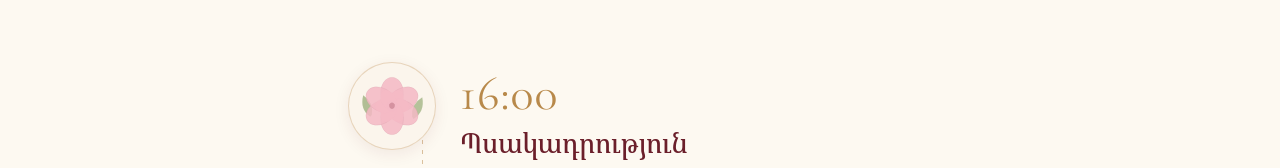
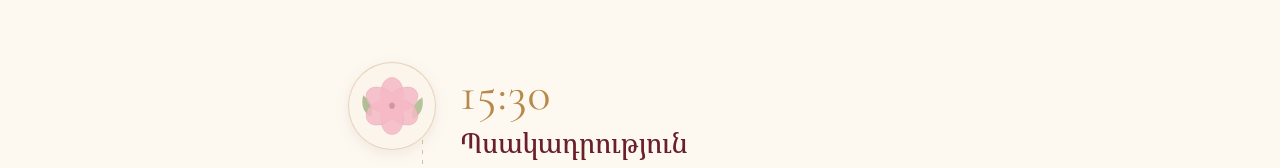
Before and after one commit to agasy18/wedding-invite-2A, a React (Vite) app: page / in a window 1280 px wide. Shown: the part 3017-3185 px from the top of the page. Built offline with nearby package versions, Linux system fonts and the light colour scheme; a web font is replaced by a local one.

Commit message:
Update CountdownSection and ScheduleSection times to 15:30

```diff
--- a/src/sections.jsx
+++ b/src/sections.jsx
@@ -111,7 +111,7 @@ export const HeroSection = ({ guestName }) => {
 // --- Section 2: Countdown ---------------------------------------------------
 
 export const CountdownSection = () => {
-  const target = useMemo(() => new Date('2026-09-06T16:00:00+04:00').getTime(), []);
+  const target = useMemo(() => new Date('2026-09-06T15:30:00+04:00').getTime(), []);
   const [now, setNow] = useState(Date.now());
   useEffect(() => {
     const id = setInterval(() => setNow(Date.now()), 1000);
@@ -203,7 +203,7 @@ const TickDigit = ({ digit }) => {
 export const ScheduleSection = () => {
   const items = [
     {
-      time: '16:00',
+      time: '15:30',
       title: 'Պսակադրություն',
       venue: 'Հովհաննավանք',
       addr: 'Օհանավան, Արագածոտնի մարզ',
```
